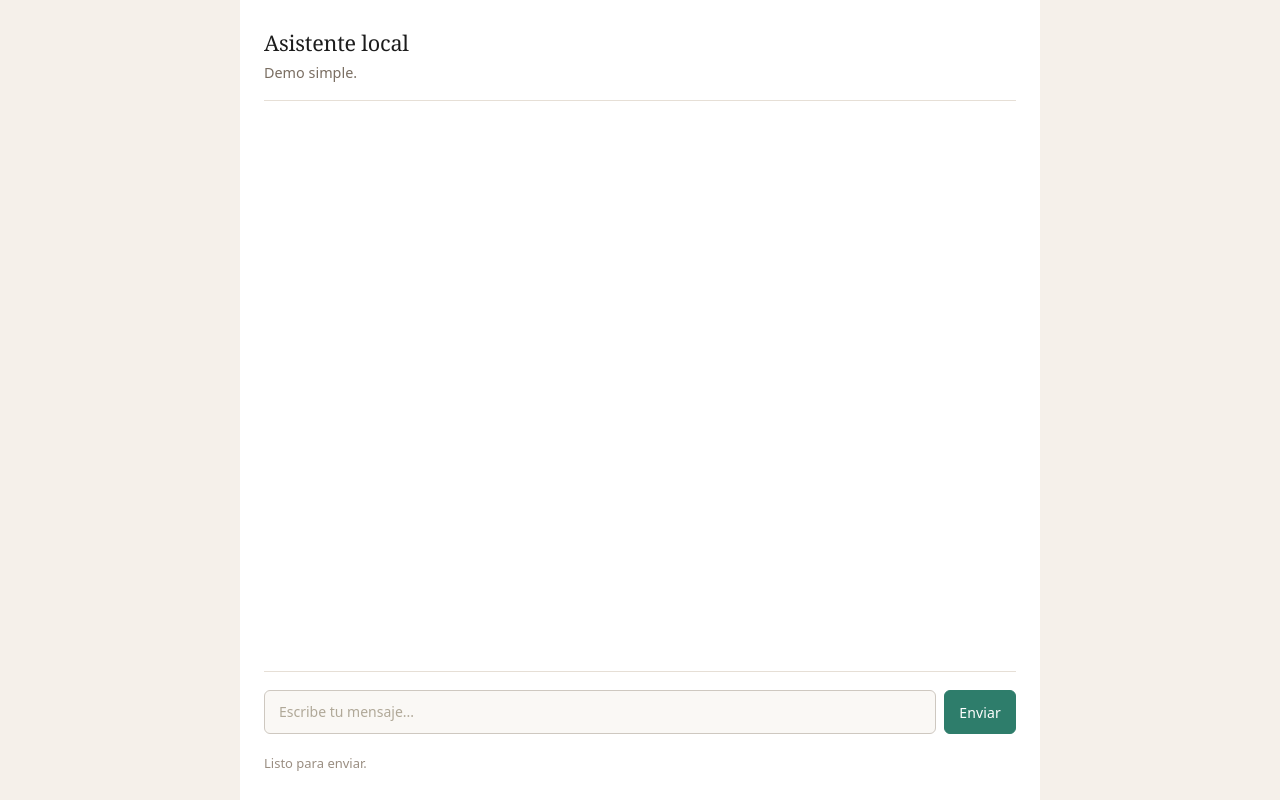
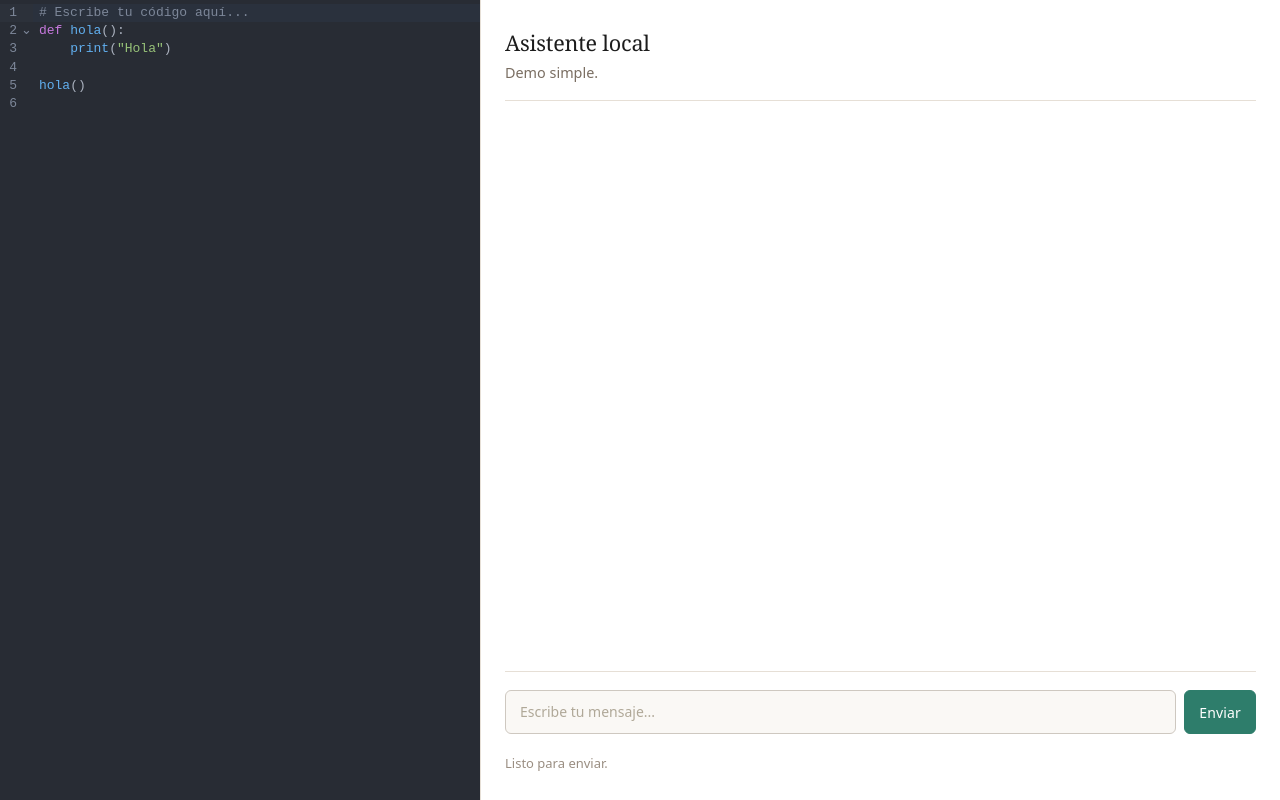
Before and after one commit to Mario-Grc/proyecto-tfg, a React (Vite) app: page / in a window 1280 px wide. Built offline with nearby package versions, Linux system fonts and the light colour scheme.

Commit message:
feat(editor): implementar CodeMirror y actualizar el layout

```diff
--- a/index.html
+++ b/index.html
@@ -7,6 +7,6 @@
   </head>
   <body>
     <div id="root"></div>
-    <script type="module" src="/src/main.jsx"></script>
+    <script type="module" src="/src/main.tsx"></script>
   </body>
 </html>
--- a/src/App.css
+++ b/src/App.css
@@ -1,17 +1,43 @@
 /* ============================
    Layout principal
    ============================ */
-.chat-container {
-  width: 100%;
-  max-width: 800px;
-  margin: 0 auto;
-  padding: 28px 24px;
+.app-layout {
+  display: grid;
+  grid-template-columns: 1fr 800px;
   height: 100vh;
   overflow: hidden;
+}
+
+/* ============================
+   Panel del editor
+   ============================ */
+.editor-panel {
+  display: flex;
+  flex-direction: column;
+  overflow: hidden;
+}
+
+.code-editor {
+  flex-grow: 1;
+  overflow: auto;
+}
+
+/* Hacer que CodeMirror llene todo su contenedor */
+.code-editor .cm-editor {
+  height: 100%;
+}
+
+/* ============================
+   Panel del chat (antes chat-container)
+   ============================ */
+.chat-panel {
   display: flex;
   flex-direction: column;
   gap: 20px;
+  padding: 28px 24px;
+  overflow: hidden;
   background: #ffffff;
+  border-left: 1px solid #e6dfd6;
 }
 
 /* ============================
@@ -198,8 +224,15 @@ button:disabled {
 /* ============================
    Responsive
    ============================ */
-@media (max-width: 640px) {
-    .chat-container {
+@media (max-width: 768px) {
+    .app-layout {
+      grid-template-columns: 1fr;
+      grid-template-rows: 1fr 1fr;
+    }
+
+    .chat-panel {
+      border-left: none;
+      border-top: 1px solid #e6dfd6;
       padding: 16px;
     }
 
--- a/src/App.tsx
+++ b/src/App.tsx
@@ -1,6 +1,8 @@
-import { useState, useRef } from "react";
+import { useState, useRef, useCallback } from "react";
 import ChatWindow from "./components/ChatWindow";
 import ChatInput from "./components/ChatInput";
+import CodeEditor from "./components/CodeEditor";
+import { EditorView } from "@codemirror/view";
 import { sendMessage, ConversationMessage } from "./services/llmService";
 import "./App.css";
 
@@ -19,6 +21,11 @@ function App() {
     const [loading, setLoading] = useState(false);
 
     const conversationRef = useRef<ConversationMessage[]>([SYSTEM_PROMPT]);
+    const editorViewRef = useRef<EditorView | null>(null);
+
+    const handleEditorReady = useCallback((view: EditorView) => {
+        editorViewRef.current = view;
+    }, []);
 
     // ids de los mensajes para identificarlso
     const nextIdRef = useRef(1);
@@ -61,7 +68,12 @@ function App() {
     }
 
     return (
-        <main className="chat-container">
+        <div className="app-layout">
+            <section className="editor-panel">
+                <CodeEditor onEditorReady={handleEditorReady} />
+            </section>
+
+            <aside className="chat-panel">
                 <header className="chat-header">
                     <h1 className="chat-title">Asistente local</h1>
                     <p className="chat-subtitle">Demo simple.</p>
@@ -72,7 +84,8 @@ function App() {
                 <ChatInput onSend={handleSend} disabled={loading} />
 
                 <p className="status">{status}</p>
-        </main>
+            </aside>
+        </div>
     );
 }
 
--- /dev/null
+++ b/src/components/CodeEditor.tsx
@@ -0,0 +1,52 @@
+import { useEffect, useRef } from "react";
+import { EditorState } from "@codemirror/state";
+import { oneDark } from "@codemirror/theme-one-dark";
+import { EditorView, basicSetup } from "codemirror";
+import { python } from "@codemirror/lang-python";
+
+const PLACEHOLDER = `# Escribe tu código aquí...
+def hola():
+    print("Hola")
+
+hola()
+`
+
+interface CodeEditorProps {
+    onEditorReady: (view: EditorView) => void;
+}
+
+export default function CodeEditor({ onEditorReady}: CodeEditorProps) {
+
+    const containerRef = useRef<HTMLDivElement>(null);
+
+    const viewRef = useRef<EditorView | null>(null);
+
+    useEffect(() => {
+        if (viewRef.current || !containerRef.current) return;
+
+        const state = EditorState.create({
+            doc: PLACEHOLDER,
+            extensions: [
+                basicSetup,
+                python(),
+                oneDark,
+                // EditorView.lineWrapping
+            ]
+        });
+
+        const view = new EditorView({
+            state,
+            parent: containerRef.current
+        });
+
+        viewRef.current = view;
+        onEditorReady(view);
+
+        return () => {
+            view.destroy();
+            viewRef.current = null;
+        };
+    }, [onEditorReady]);
+
+    return <div className="code-editor" ref={containerRef}></div>
+}
--- a/src/index.css
+++ b/src/index.css
@@ -8,7 +8,8 @@
 body {
     margin: 0;
     min-height: 100vh;
-    background: #f5f0ea;
+    background: #1e1e1e;
     color: #1c1c1c;
     font-family: system-ui, -apple-system, 'Helvetica Neue', sans-serif;
+    overflow: hidden;
 }
```
Also changed, not shown: 1 other file (tests, documents, lock files or other folders). Lines whose indentation alone changed are shown as unchanged.
